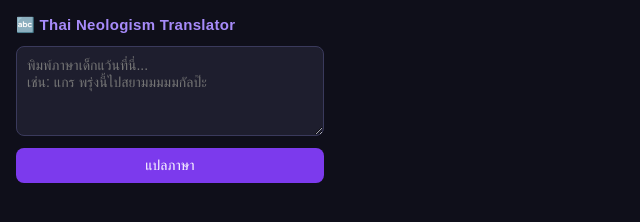
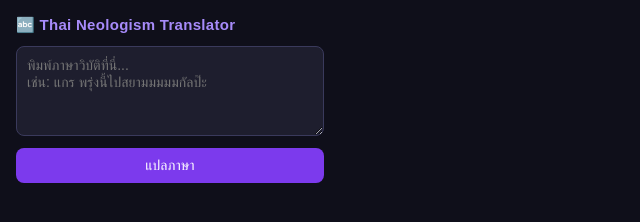
Before and after one commit to GuardianZR/Thai_Neologism_Translator_Demo, a browser extension: page docs/index.html in a window 1280 px wide. Shown: the full height of the page, 0-640 px from the left. Drawn offline with Linux system fonts and the light colour scheme.

Commit message:
I love Ajan

```diff
--- a/docs/index.html
+++ b/docs/index.html
@@ -84,7 +84,7 @@
 <body>
   <h1>🔤 Thai Neologism Translator</h1>
 
-  <textarea id="input" placeholder="พิมพ์ภาษาเด็กแว้นที่นี่...&#10;เช่น: แกร พรุ่งนี้ไปสยามมมมมกัลป๊ะ"></textarea>
+  <textarea id="input" placeholder="พิมพ์ภาษาวิบัติที่นี่...&#10;เช่น: แกร พรุ่งนี้ไปสยามมมมมกัลป๊ะ"></textarea>
   <button id="btn-translate">แปลภาษา</button>
 
   <div id="result">
```
Also changed, not shown: data/slang_dict.json (line endings or trailing spaces), docs/content.js (line endings or trailing spaces).
